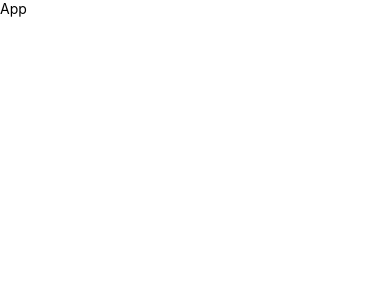
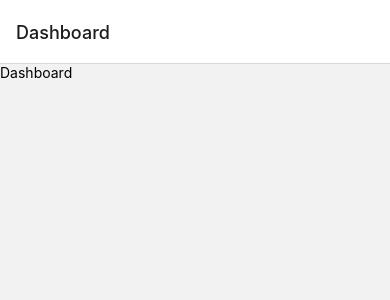
Before and after one commit to OsmanAlperCAM/moneyManager, a React Native app: screen / in a window 390 px wide. Shown: the top 300 px of the page. Built offline with nearby package versions, Linux system fonts and the light colour scheme.

Commit message:
Dashboard Page Created

```diff
--- a/src/App.js
+++ b/src/App.js
@@ -1,11 +1,7 @@
 import React from 'react';
-import {View, Text} from 'react-native';
+import Navigation from './Navigation';
 
 const App = props => {
-  return (
-    <View>
-      <Text>App</Text>
-    </View>
-  );
+  return <Navigation />;
 };
 export default App;
--- /dev/null
+++ b/src/Navigation/Navigation.js
@@ -0,0 +1,17 @@
+import React from 'react';
+import {NavigationContainer} from '@react-navigation/native';
+import {createNativeStackNavigator} from '@react-navigation/native-stack';
+import Dashboard from '../Pages/Dashboard';
+import Routes from './Routes';
+
+const Stack = createNativeStackNavigator();
+const Navigation = () => {
+  return (
+    <NavigationContainer>
+      <Stack.Navigator>
+        <Stack.Screen name={Routes.DASHBOARD} component={Dashboard} />
+      </Stack.Navigator>
+    </NavigationContainer>
+  );
+};
+export default Navigation;
--- /dev/null
+++ b/src/Navigation/Routes.js
@@ -0,0 +1,3 @@
+export default {
+  DASHBOARD: 'Dashboard',
+};
--- /dev/null
+++ b/src/Navigation/index.js
@@ -0,0 +1 @@
+export {default} from './Navigation';
--- /dev/null
+++ b/src/Pages/Dashboard/Dashboard.js
@@ -0,0 +1,12 @@
+import React from 'react';
+import {View, Text} from 'react-native';
+import styles from './Dashboard.style';
+
+const Dashboard = props => {
+  return (
+    <View style={styles.container}>
+      <Text>Dashboard</Text>
+    </View>
+  );
+};
+export default Dashboard;
--- /dev/null
+++ b/src/Pages/Dashboard/Dashboard.style.js
@@ -0,0 +1,5 @@
+import {StyleSheet} from 'react-native';
+
+export default StyleSheet.create({
+  container: {},
+});
--- /dev/null
+++ b/src/Pages/Dashboard/index.js
@@ -0,0 +1 @@
+export {default} from './Dashboard';
```
